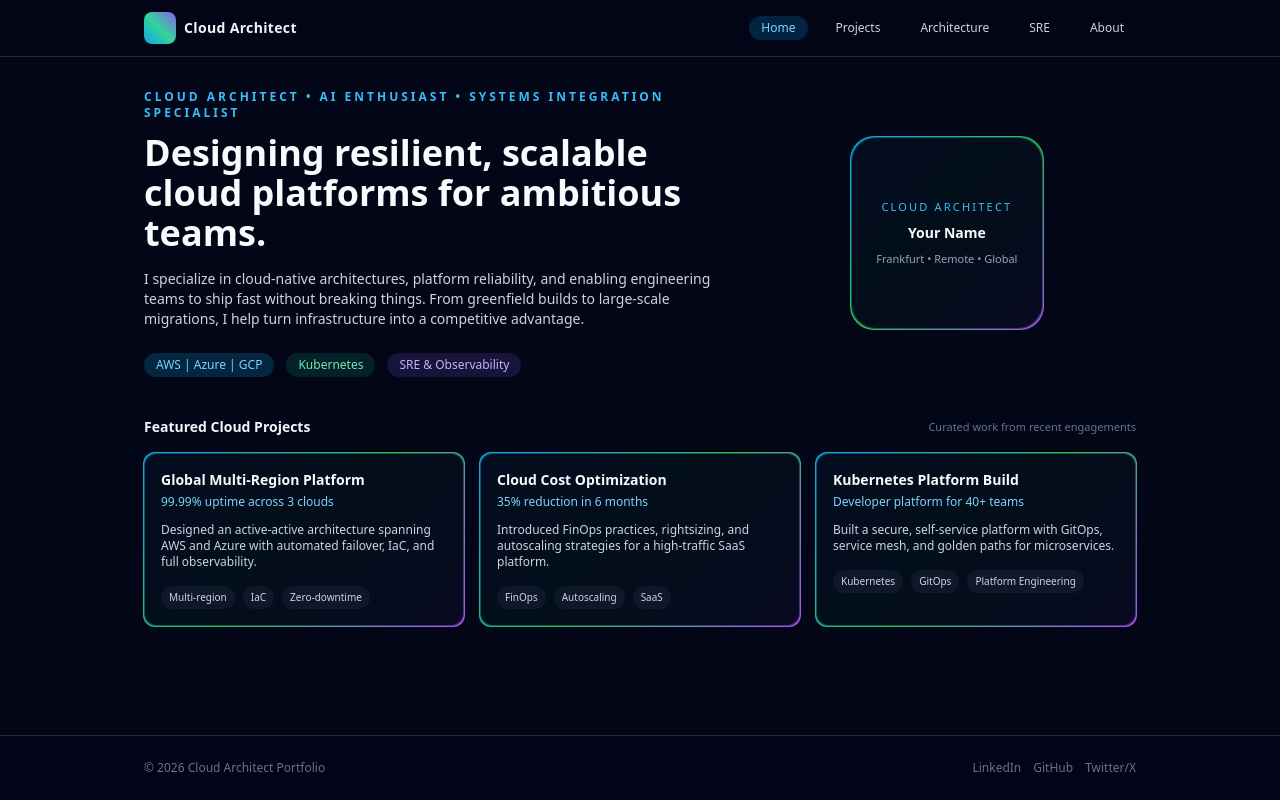
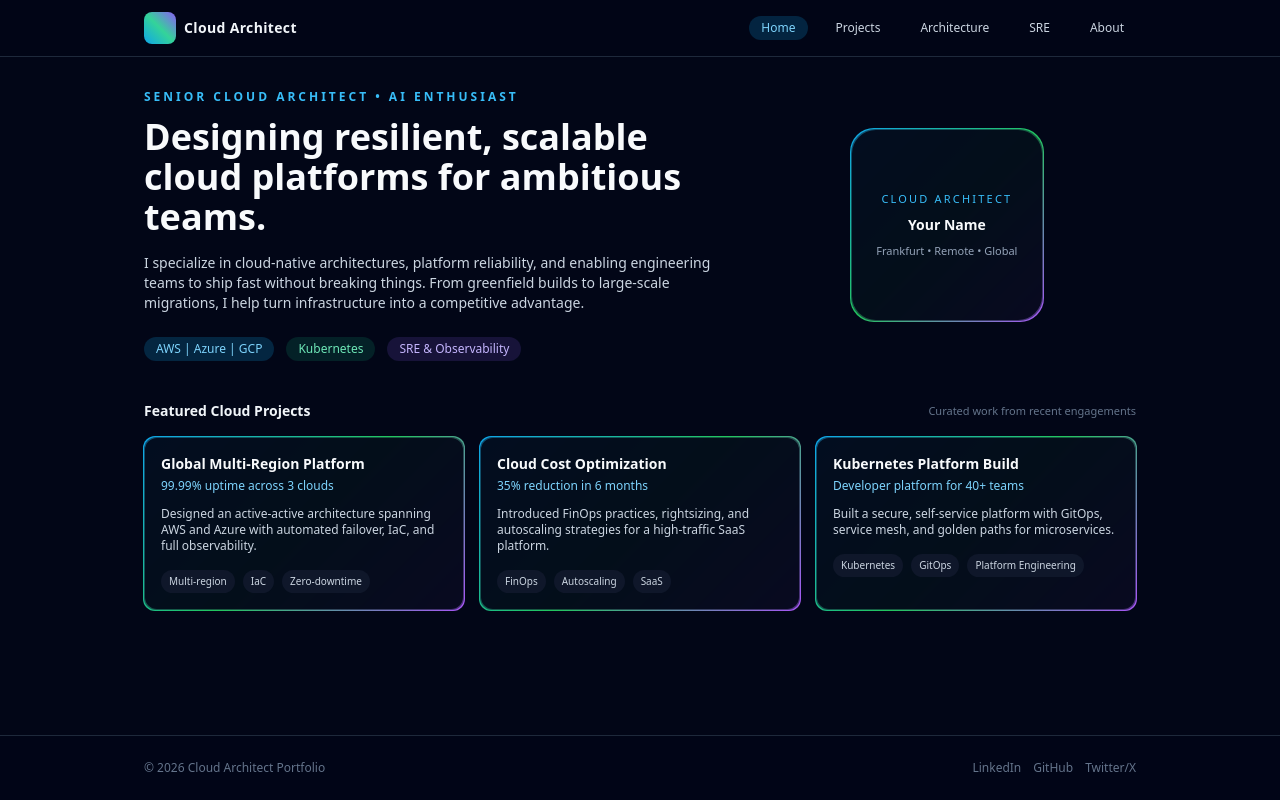
Before and after one commit to SolutionsByAbhi/cloud-architect-portfolio, a Next.js app: page / in a window 1280 px wide. Built offline with nearby package versions, Linux system fonts and the light colour scheme.

Commit message:
Update page.tsx

```diff
--- a/app/page.tsx
+++ b/app/page.tsx
@@ -6,7 +6,7 @@ export default function HomePage() {
       <div className="grid gap-8 md:grid-cols-[2fr,1.3fr]">
         <div>
           <p className="text-xs font-semibold uppercase tracking-[0.25em] text-sky-400">
-            Cloud Architect • AI enthusiast • Systems Integration Specialist
+            Senior Cloud Architect • AI enthusiast
           </p>
           <h1 className="mt-3 text-3xl font-semibold text-slate-50 md:text-4xl">
             Designing resilient, scalable cloud platforms for ambitious teams.
```
